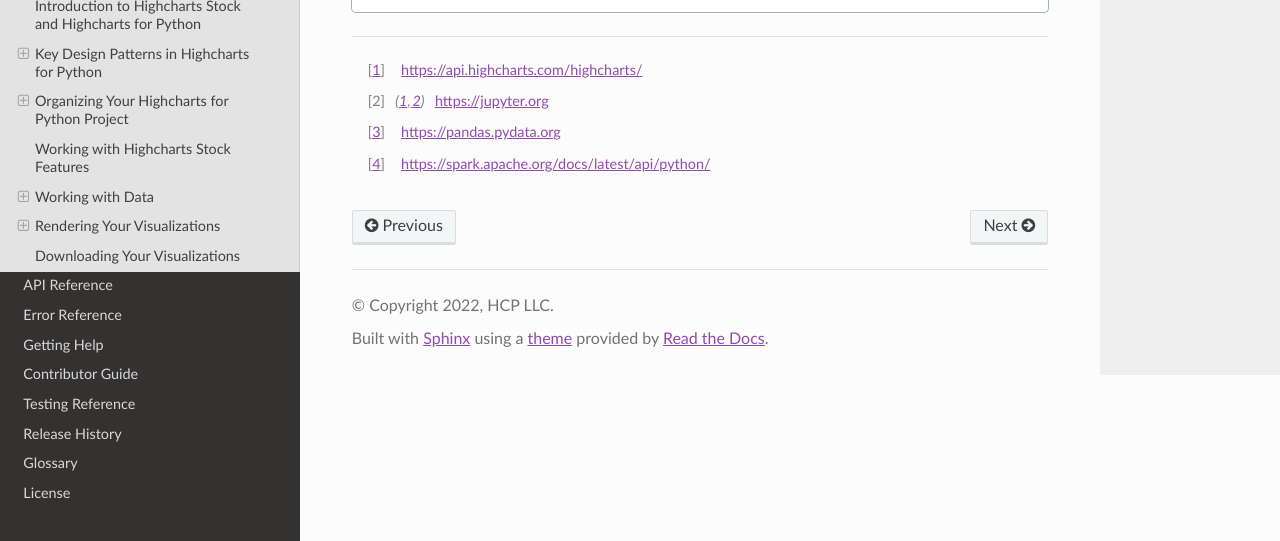
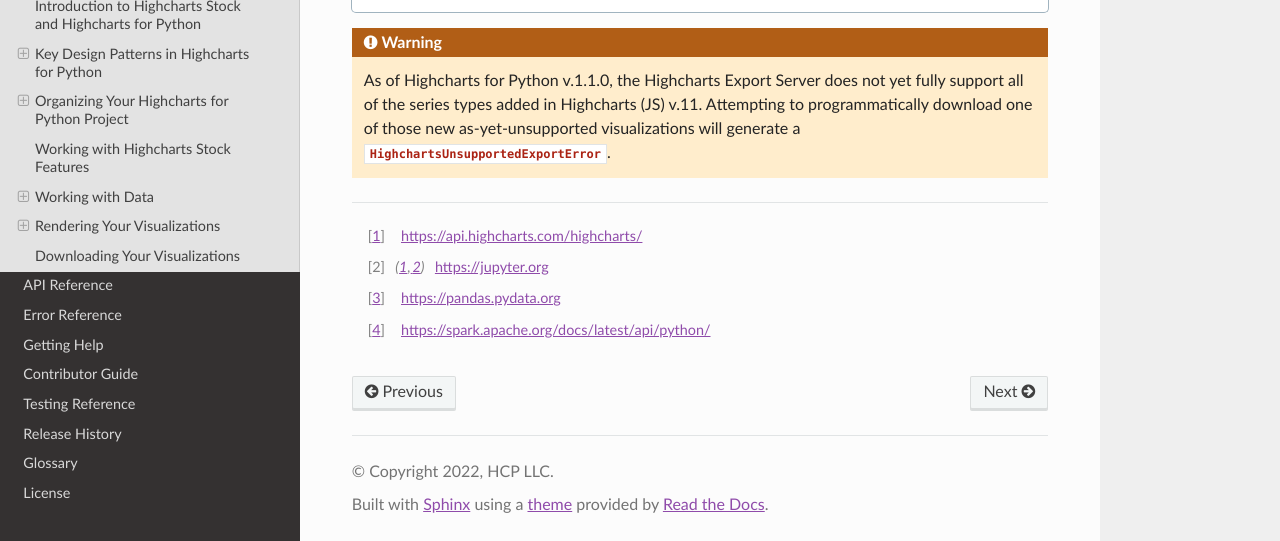
Before and after one commit to highcharts-for-python/highcharts-stock, a Sphinx documentation site: the page built from docs/using.rst, in a window 1280 px wide and 900 px high, scrolled down 26216 px, cut to the strip 359-900 px from the top of the window. Built offline with Sphinx 7.4.7 and the Read the Docs theme 2.0.0, drawn with Linux system fonts in a browser that asks for light colours; pages that are not in the unit, such as notebooks, are missing from menus; cross-references to code outside the pages are shown as plain code.

Commit message:
Added documentation about unsupported export types.

```diff
--- a/docs/using.rst
+++ b/docs/using.rst
@@ -897,6 +897,13 @@ environment. The actual file itself is produced using a
 
     .. include:: using/download_visualizations/_using_custom.rst
 
+.. warning::
+
+  As of Highcharts for Python v.1.1.0, the Highcharts :term:`Export Server` does not yet fully
+  support all of the series types added in Highcharts (JS) v.11. Attempting to programmatically download
+  one of those new as-yet-unsupported visualizations will generate a
+  :exc:`HighchartsUnsupportedExportError <highcharts_stock.errors.HighchartsUnsupportedExportError>`.
+
 -----------------------------
 
 .. target-notes::
```
Also changed, not shown: docs/errors.rst (+12 -0 lines).
